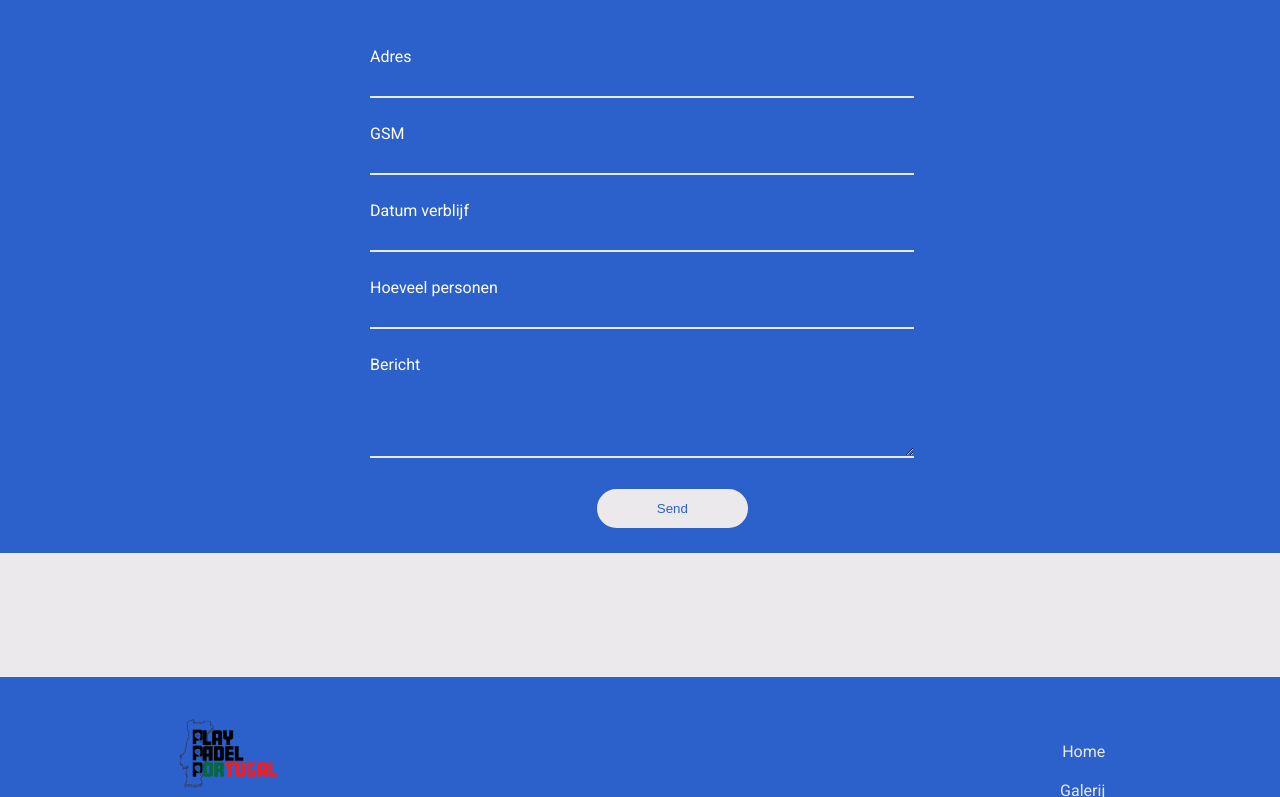
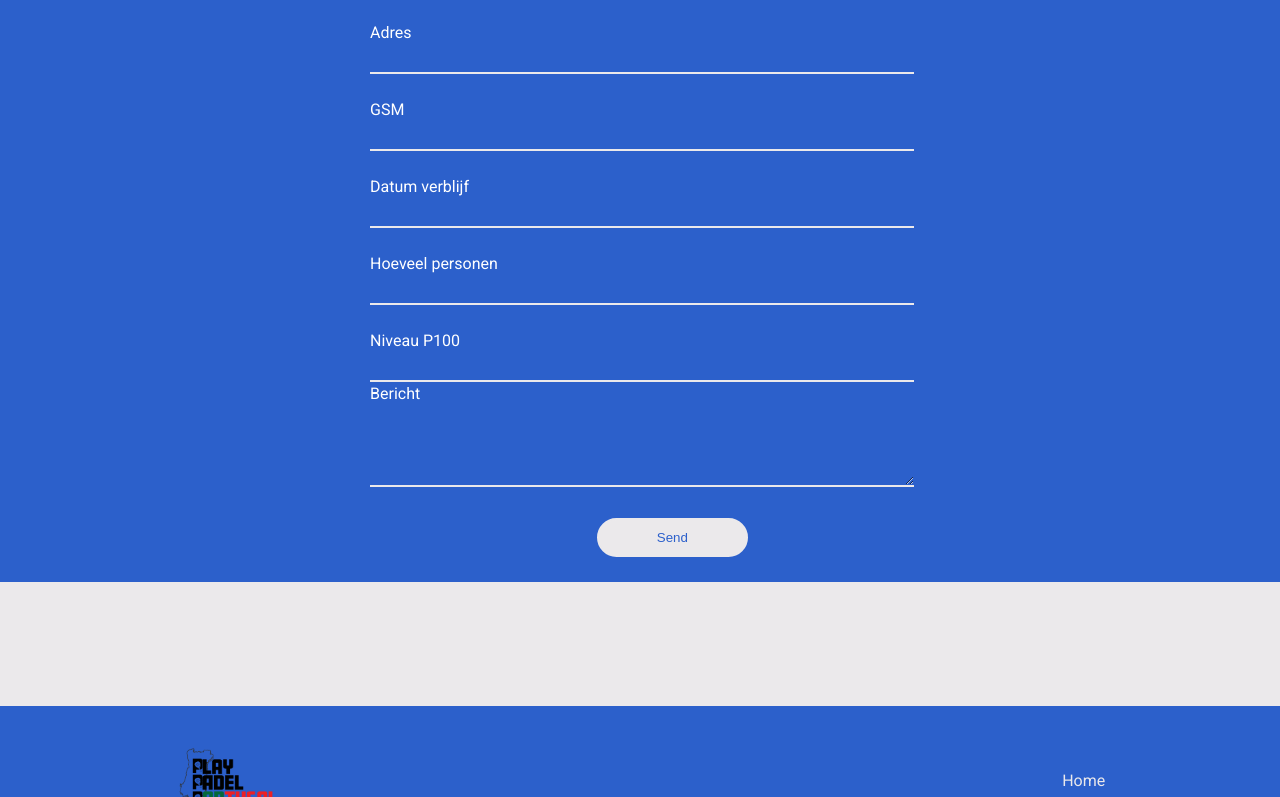
Before and after one commit to Sam-Hoeterickx/playpadelportugal1, a plain HTML site: page contact.html in a window 1280 px wide. Shown: the part 582-1379 px from the top of the page. Drawn offline with nearby package versions, Linux system fonts and the light colour scheme.

Commit message:
Contact-Forum-Test-Niveau

```diff
--- a/contact.html
+++ b/contact.html
@@ -28,56 +28,52 @@
         </div>
 
         <div class="booking-form">
+            <div class="booking-form-grid">
                 <p>Voor reservering of meer informatie, gelieve onderstaand formulier in te vullen.</p>
-
-<!--             <form name="contact" method="POST" data-netlify="true" onSubmit="submit">
-                <label for="name">Your Name</label>
-                <input type="text" class="form-control" id="name" name="name">
-
-                <label for="name">Your Lastame</label>
-                <input type="text" class="form-control" id="lastName" name="lastName">
-
-                <label for="inputEmail">Email</label>
-                <input type="email" class="form-control" id="inputEmail" name="email" >
-
-                <button type="submit" class="btn btn-primary mt-3">Send</button>
-            </form> -->
-
-
-
-
-
                 <form name="contact" method="POST" data-netlify="true" onSubmit="submit">
                     <label for="name">Voornaam</label>
                     <input type="text" class="form-control" id="name" name="name">
                     <br>
                     <br>
                     <label for="name">Achternaam</label>
-                <input type="text" class="form-control" id="lastName" name="lastName">
+                    <input type="text" class="form-control" id="achternaam" name="achternaam">
                     <br>
                     <br>
                     <label for="inputEmail">Email</label>
                     <input type="email" class="form-control" id="inputEmail" name="email" >
-                <br><br>
+                    <br>
                     <br>
                     <label for="adres">Adres</label>
                     <input type="text" class="form-control" id="adres" name="adres">
-                <br><br>
+                    <br>
+                    <br>
                     <label for="gsm">GSM</label>
                     <input type="text" class="form-control" id="gsm" name="gsm">
-                <br><br>
+                    <br>
+                    <br>
                     <label for="datumVerblijf">Datum verblijf</label>
                     <input type="text" class="form-control" id="datumVerblijf" name="datumVerblijf">
-                <br><br>
+                    <br>
+                    <br>
                     <label for="aantalPersonen">Hoeveel personen</label>
                     <input type="text" class="form-control" id="aantalPersonen" name="aantalPersonen">
-                <br><br>
+                    <br>
+                    <br>
+                    <Label>Niveau</Label>
+                    <label for="niveauP100">P100</label>
+                    <input type="text" class="form-control" id="niveauP100" name="niveauP100">
+
+
+
+
                     <label for="bericht">Bericht</label>
                     <textarea type="text" class="form-control" id="bericht" name="bericht"></textarea>
-                <br><br>
+                    <br>
+                    <br>
                     <button id="submitbutton" type="submit" class="btn btn-primary mt-3">Send</button>
 
                 </form>
+            </div>
         </div>
         <div class="footer">
             <div class="footer-grid">
```
Lines whose indentation alone changed are shown as unchanged.
